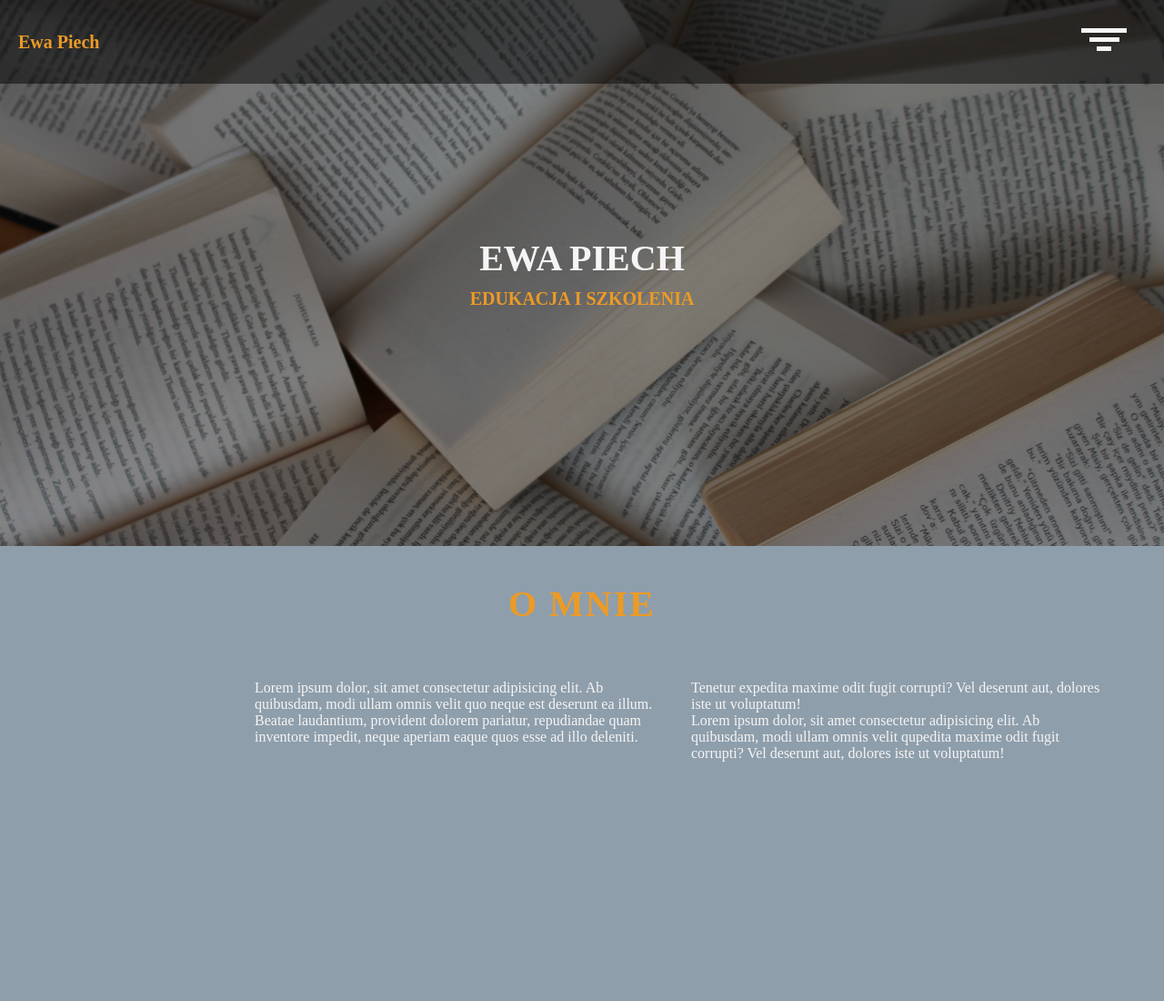
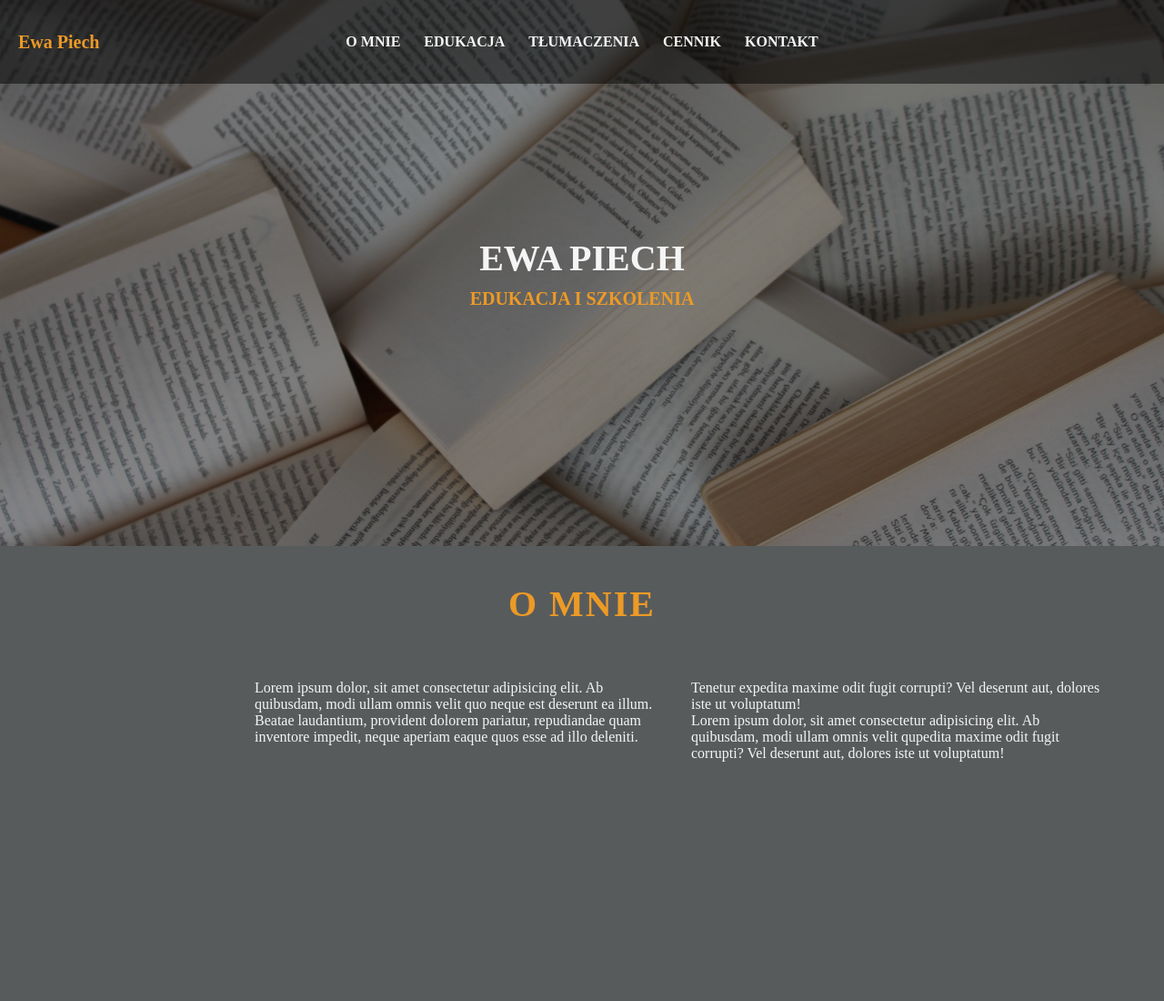
Before and after one commit to PiechBartosz/Translator, a plain HTML site: page index.html in a window 1280 px wide. Shown: the top 1100 px of the page at 91% size. Drawn offline with Linux system fonts and the light colour scheme.

Commit message:
backgrgound and desktop changes

```diff
--- a/index.html
+++ b/index.html
@@ -20,7 +20,7 @@
                 <div class="burger-btn__bars"></div>
             </div>
         </button>
-        <div class="navigation__mobile navigation__mobile--show">
+        <div class="navigation__mobile navigation__mobile--show navigation__desktop">
             <ul>
                 <li><a href="#o-mnie" class="navigation__mobile-link">O mnie</a></li>
                 <li><a href="#edukacja" class="navigation__mobile-link">Edukacja</a></li>
--- a/sass/_colors.scss
+++ b/sass/_colors.scss
@@ -1,5 +1,4 @@
 $main-color: whitesmoke;
-// $body-color: linear-gradient(to right, #8e9eab, #eef2f3);
-$body-color: #8e9eab;
+$body-color: #585b5c;
 $text-color: whitesmoke;
 $heading-color: #ec9a26;
--- a/sass/main.scss
+++ b/sass/main.scss
@@ -10,7 +10,6 @@
 }
 
 body {
-	// background: red;
 	background: colors.$body-color;
 }
 html {
@@ -37,11 +36,9 @@ h3 {
 .navigation {
 	position: fixed;
 	display: flex;
-	// align-items: center;
-	// justify-content: center;
+
 	height: 92px;
 	width: 100%;
-	// dodaj na desktopie
 	background-color: rgba(0, 0, 0, 0.5);
 	z-index: 1000;
 	.burger-btn {
@@ -122,7 +119,7 @@ h3 {
 		width: 100%;
 		height: 100vh;
 		display: flex;
-		// margin-top: 4rem;
+
 		flex-direction: column;
 		justify-content: center;
 		align-items: center;
@@ -145,19 +142,18 @@ h3 {
 			content: "";
 			position: absolute;
 			bottom: 0;
-			left: 3rem;
-			width: 0;
+			left: 50%;
+			right: 50%;
 			height: 3px;
 			background-color: colors.$heading-color;
-			transition: width 0.3s ease-in-out;
-			transform: scaleX(1);
+			transition: left 0.3s ease-in-out, right 0.3s ease-in-out;
 		}
 
 		&:hover::after,
 		&:focus::after,
 		&:active::after {
-			width: 50%;
-			transform: scaleX(1.5);
+			left: 0;
+			right: 0;
 		}
 	}
 }
@@ -387,8 +383,25 @@ h3 {
 			font-size: 2.5rem;
 		}
 	}
+}
 
 @media (min-width: 768px) {
+	.navigation__mobile--show,
+	.navigation__mobile,
+	.burger-btn {
+		display: none;
+	}
+	.navigation__desktop {
+		position: relative;
+		display: flex;
+		height: 100%;
+
+		ul {
+			position: absolute;
+			display: flex;
+		}
+	}
+
 	.header {
 		&__paragraph {
 			font-size: 2rem;
@@ -413,4 +426,3 @@ h3 {
 		}
 	}
 }
-}
```
Also changed, not shown: sass/main.css, 1 other file. Lines whose indentation alone changed are shown as unchanged.
